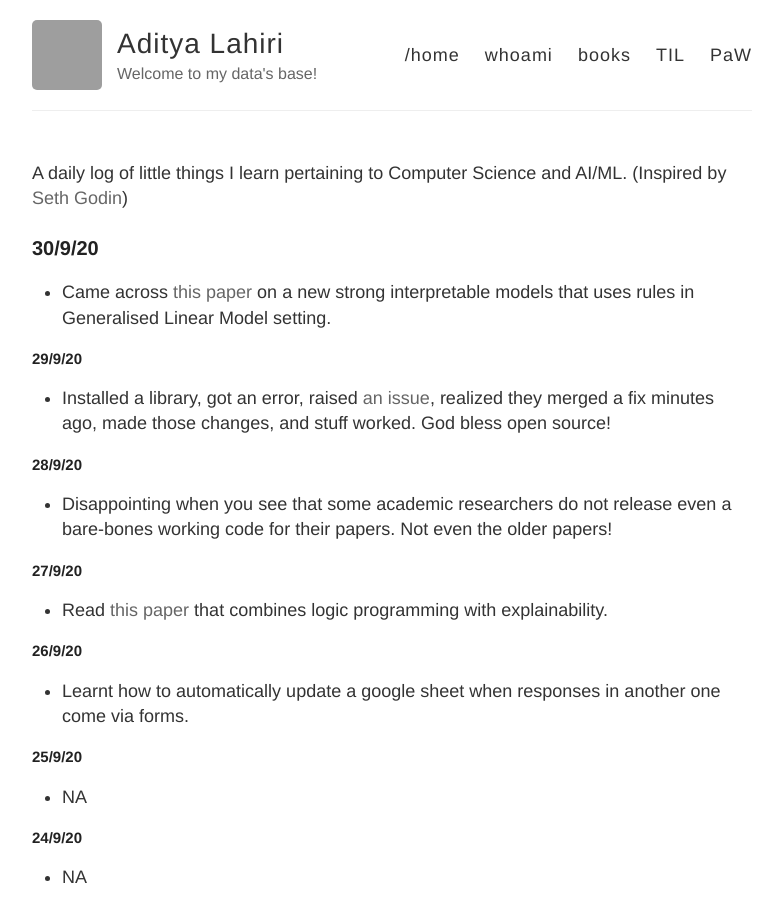
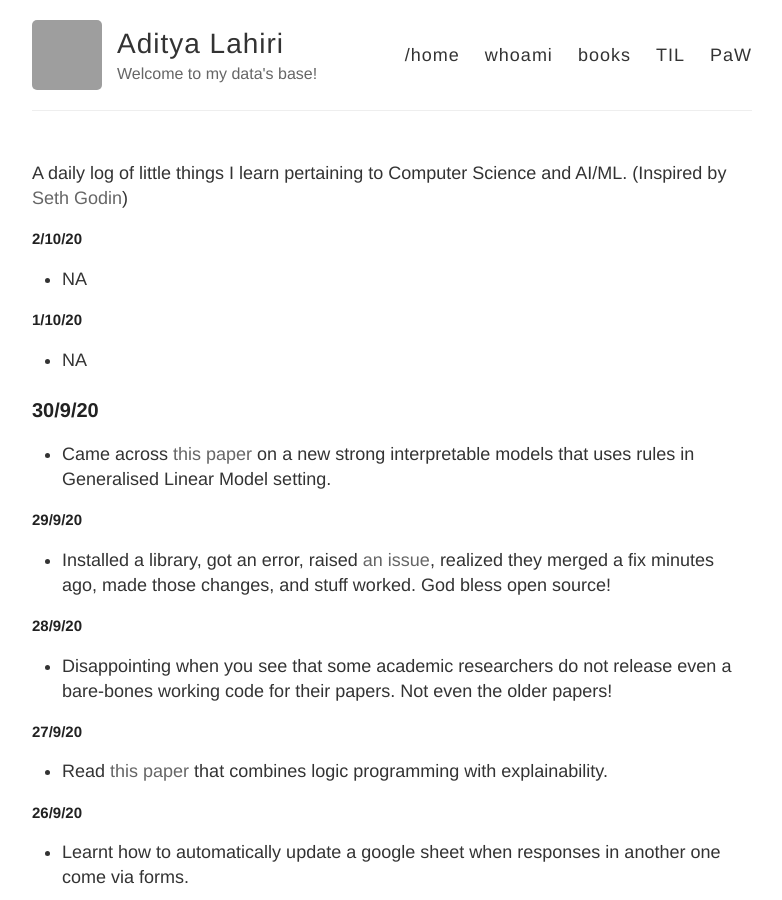
Before and after one commit to adityalahiri/adityalahiri.github.io, a Jekyll site: the page built from TIL.md, in a window 1280 px wide and 900 px high. Shown: the whole window, without its empty margins (248-1030 px from the left). Built offline with Jekyll 4.4.1, drawn with Linux system fonts in a browser that asks for light colours; our own code applies the rules of GitHub Pages for plain Markdown files; grey boxes are pictures that could not be loaded.

Commit message:
Update for 1/10 & 2/10

```diff
--- a/TIL.md
+++ b/TIL.md
@@ -1,5 +1,13 @@
 A daily log of little things I learn pertaining to Computer Science and AI/ML.
 (Inspired by [Seth Godin](https://seths.blog/))
+
+## 2/10/20
+
+* NA
+
+## 1/10/20
+
+* NA
 
 # 30/9/20
 
```
